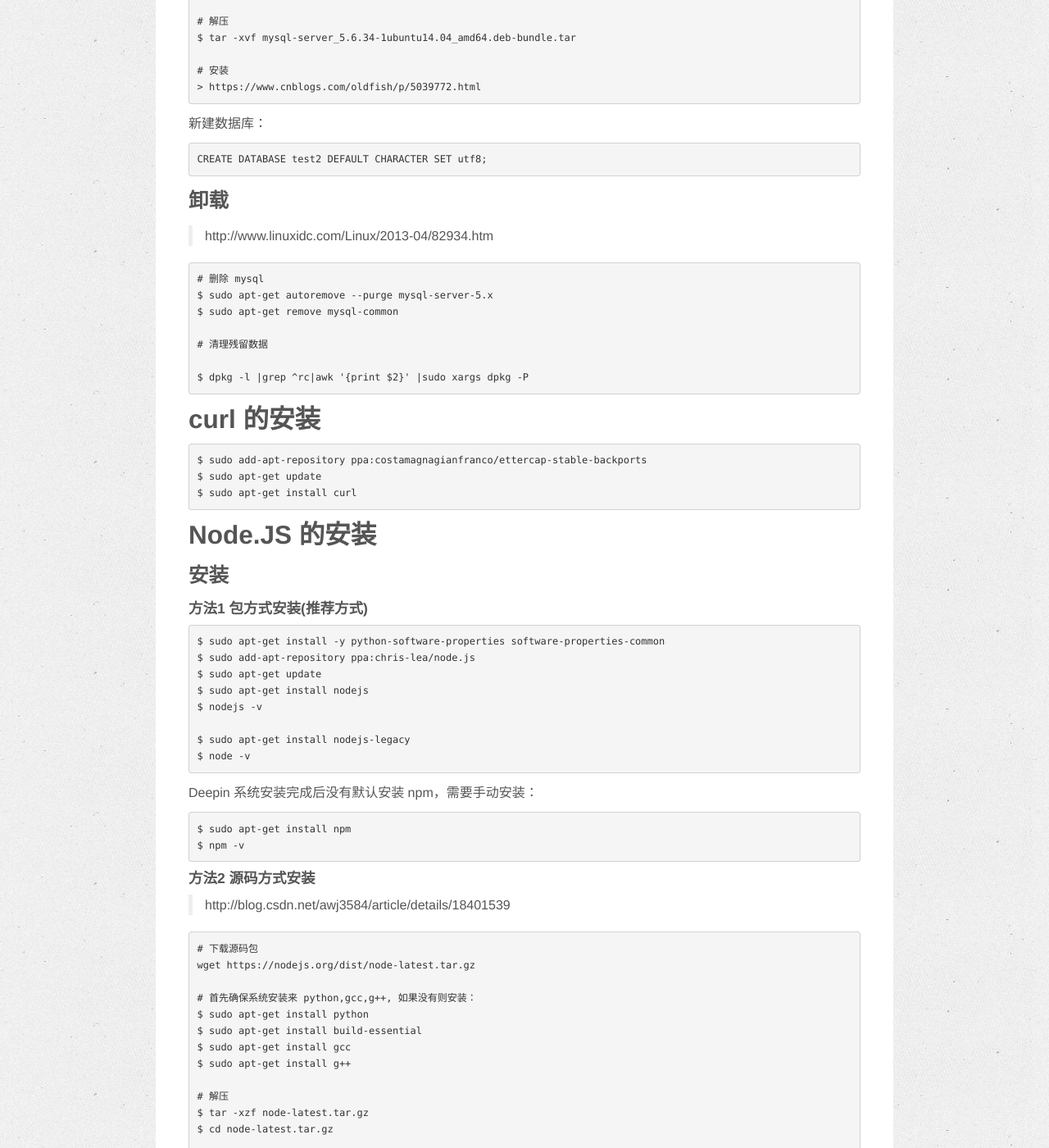
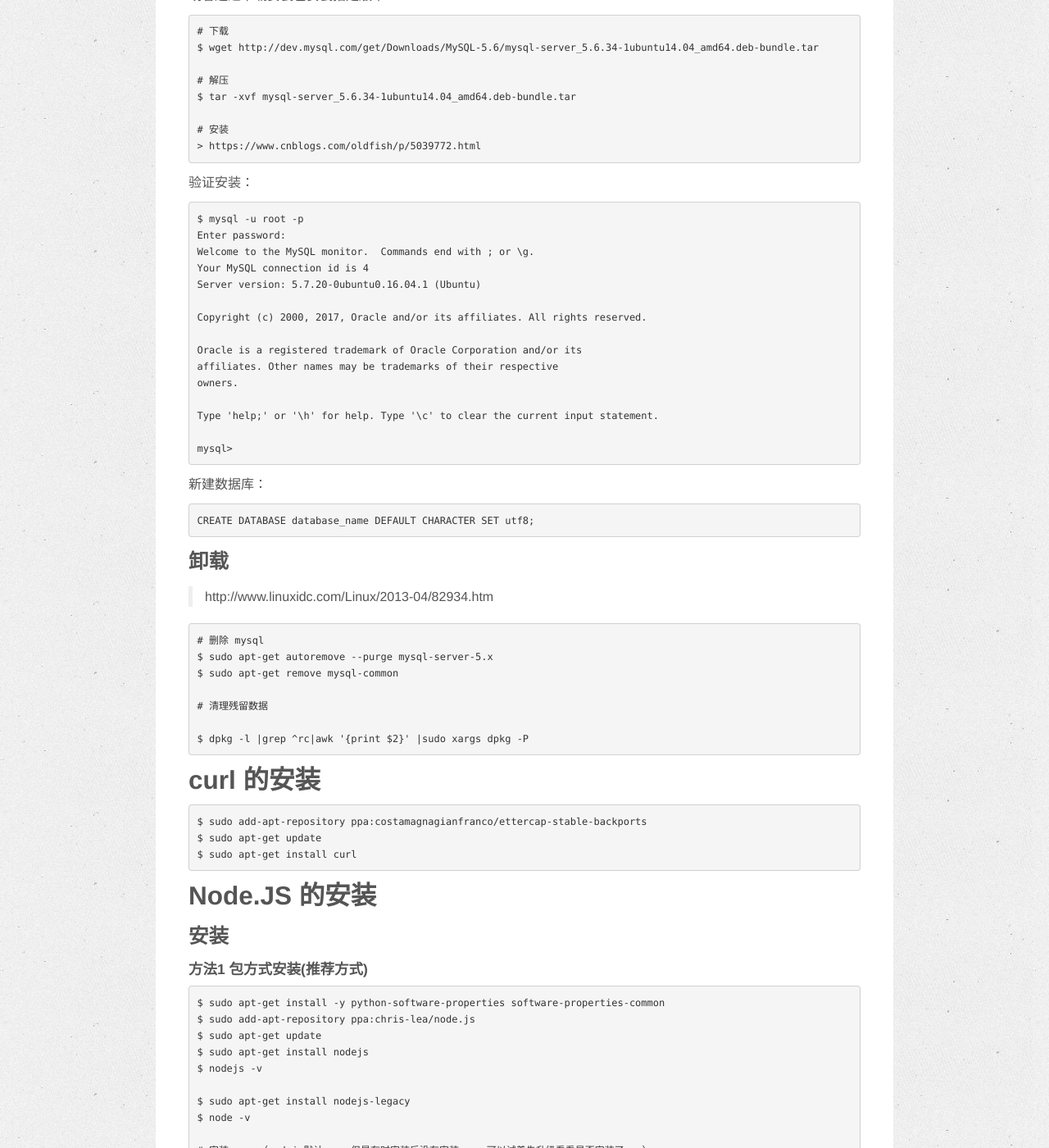
Before and after one commit to wanlp10/wuchao.github.io, a Jekyll site: the page built from _posts/2017-01-01-Ubuntu-Java-Env-Configuration.md, in a window 1280 px wide and 1400 px high, scrolled down 7229 px. Shown: the whole window at 82% size. Built offline with Jekyll 4.4.1, drawn with Linux system fonts in a browser that asks for light colours; nearby versions of some CDN libraries; comment, search, counter and statistics services are not loaded; some of the changed text lies outside the part shown.

Commit message:
initial commit.

````diff
--- a/_posts/2017-01-01-Ubuntu-Java-Env-Configuration.md
+++ b/_posts/2017-01-01-Ubuntu-Java-Env-Configuration.md
@@ -395,10 +397,29 @@ $ tar -xvf mysql-server_5.6.34-1ubuntu14.04_amd64.deb-bundle.tar
 > https://www.cnblogs.com/oldfish/p/5039772.html
 ```
 
+验证安装：
+```
+$ mysql -u root -p
+Enter password:
+Welcome to the MySQL monitor.  Commands end with ; or \g.
+Your MySQL connection id is 4
+Server version: 5.7.20-0ubuntu0.16.04.1 (Ubuntu)
+
+Copyright (c) 2000, 2017, Oracle and/or its affiliates. All rights reserved.
+
+Oracle is a registered trademark of Oracle Corporation and/or its
+affiliates. Other names may be trademarks of their respective
+owners.
+
+Type 'help;' or '\h' for help. Type '\c' to clear the current input statement.
+
+mysql>
+```
+
 新建数据库：
 
 ```
-CREATE DATABASE test2 DEFAULT CHARACTER SET utf8;
+CREATE DATABASE database_name DEFAULT CHARACTER SET utf8;
 ```
 
 ### 卸载
@@ -434,9 +455,8 @@ $ nodejs -v
 
 $ sudo apt-get install nodejs-legacy
 $ node -v
-```
-Deepin 系统安装完成后没有默认安装 npm，需要手动安装：
-```
+
+# 安装 npm （nodejs默认npm，但是有时安装后没有安装npm，可以试着先升级看看是否安装了npm）
 $ sudo apt-get install npm
 $ npm -v
 ```
@@ -490,7 +510,6 @@ cp: 无法获取 "/usr/local/n/versions/node/0.10.40/share" 的文件状态 (sta
 删除 `/usr/local/n/versions/node/` 目录，重试
 ```
 $ sudo rm -fr /usr/local/n/versions/node/
-
 ```
 出现下面的内容，说明更新成功：
 ```
@@ -556,6 +575,19 @@ Deepin 安装好之后启动不起来，解决办法：
 $ sudo apt-get install libappindicator3-dev -y
 ```
 
+
+## shadowsocks 的安装
+
+> [Ubuntu下ss的安装与使用](https://www.cnblogs.com/Dumblidor/p/5450248.html)
+
+```
+$ sudo apt-get install python-pip
+$ sudo pip install shadowsocks
+$ sslocal -s 1.1.1.1 -p 8388 -k "your passwd" -b 127.0.0.1 -l 1080
+```
+-s后面跟你的服务器ip ， -p后面跟你远程端口号（默认8388） ，-k后面跟你的密码（写在双引号之间），其他的用默认选项就好。
+
+
 ## Google Chrome 的安装
 > [Ubuntu14.04下安装google chrome浏览器](http://blog.csdn.net/xuwenneng/article/details/52316743)
 ```
@@ -573,16 +605,33 @@ dpkg: 依赖关系问题使得 google-chrome-stable 的配置工作不能继续
 $ sudo apt-get -f install libappindicator1 libindicator7
 ```
 
-## shadowsocks 的安装
 
-> [Ubuntu下ss的安装与使用](https://www.cnblogs.com/Dumblidor/p/5450248.html)
+## 搜狗输入法 for Linux 的安装
+> [Ubuntu 16.04 LTS安装sogou输入法详解](http://blog.csdn.net/qq_21792169/article/details/53152700)
+>
+> [Ubuntu 16.04下安装sogou 拼音输入法的错误问题](http://blog.csdn.net/blueheart20/article/details/51901867)
 
+安装依赖包：
 ```
-$ sudo apt-get install python-pip
-$ sudo pip install shadowsocks
-$ sslocal -s 1.1.1.1 -p 8388 -k "your passwd" -b 127.0.0.1 -l 1080
+sudo apt install libopencc1 fcitx-libs fcitx-libs-qt fonts-droid-fallback libqtwebkit4 libqt4-opengl
 ```
--s后面跟你的服务器ip ， -p后面跟你远程端口号（默认8388） ，-k后面跟你的密码（写在双引号之间），其他的用默认选项就好。
+
+安装操作系统选择中文时默认安装了 fcitx，如果没有，则手动安装：
+```
+$ sudo add-apt-repository ppa:fcitx-team/nightly
+$ sudo apt-get update
+$ sudo apt-get -f install fcitx
+$ fcitx -v
+```
+
+到 [搜狗输入法官网](https://pinyin.sogou.com/linux/) 下载 Linux 版搜狗输入法，并安装：
+```
+$ sudo dpkg -i sogoupinyin_2.2.0.0102_amd64.deb
+```
+重启电脑：
+```
+sudo reboot
+```
 
 
 ## IntelliJ IDEA 的安装
````
Also changed, not shown: other parts of _posts/2017-01-01-Ubuntu-Java-Env-Configuration.md (+5 -2 lines).
